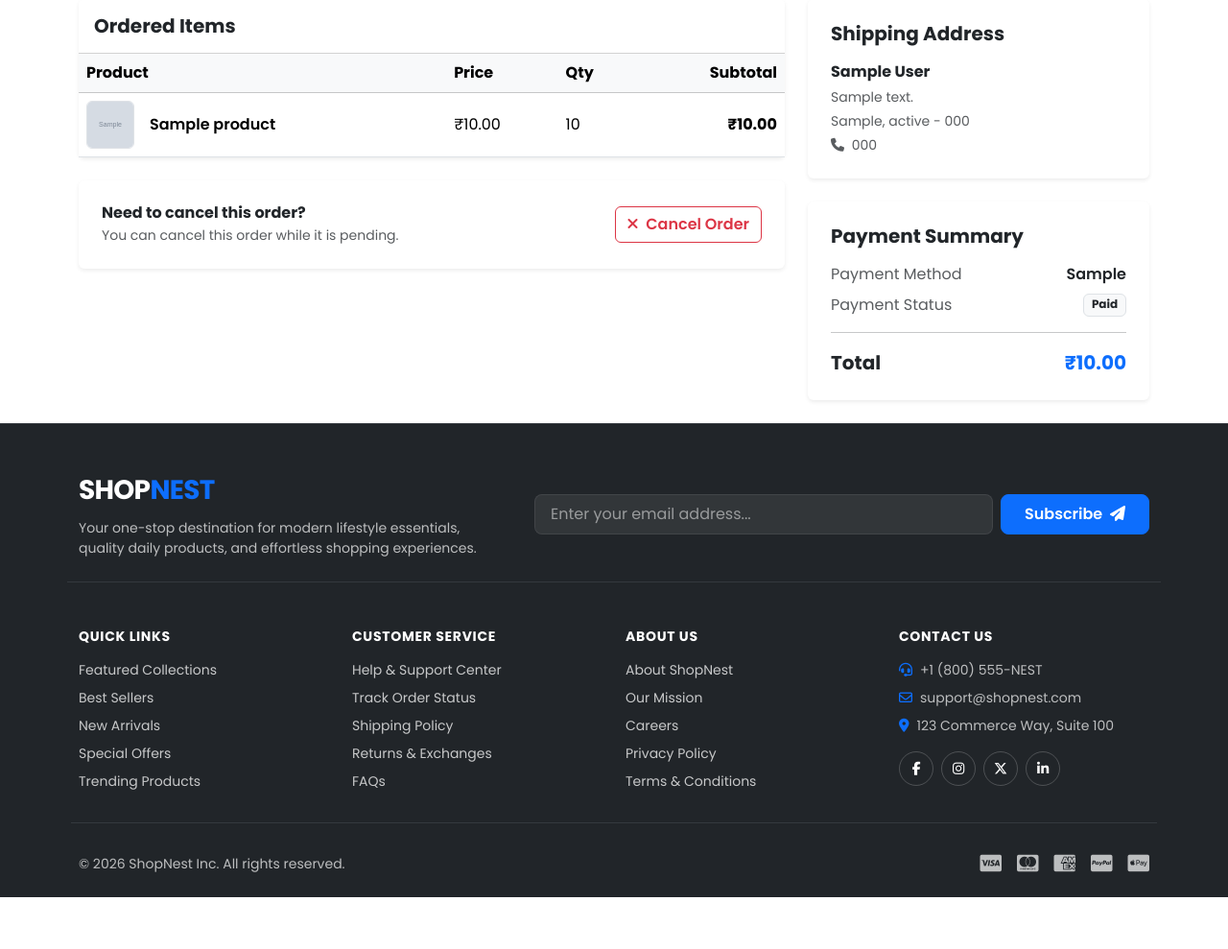
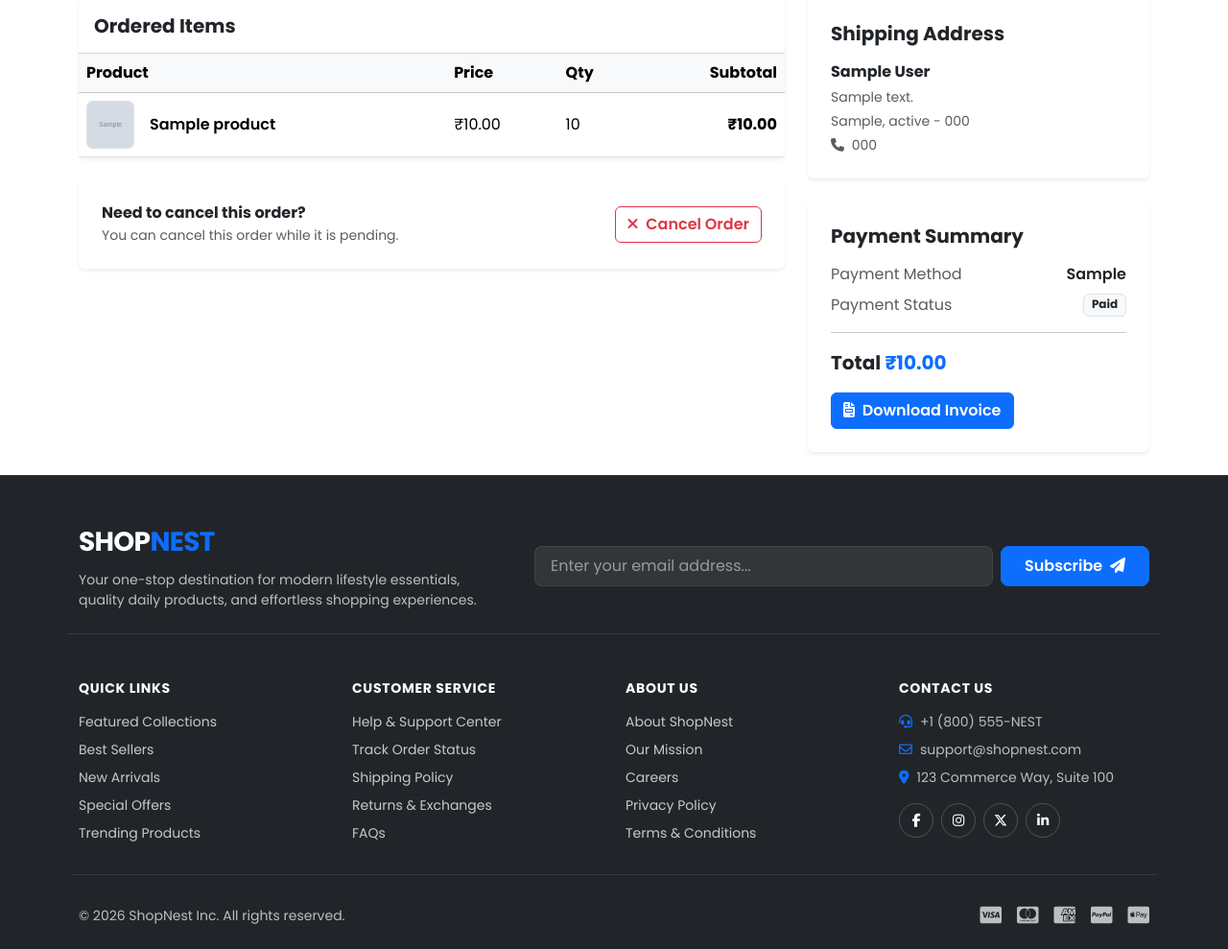
Before and after one commit to krishjain-04/shopnest, a Django app: page /orders/order-detail/1/ in a window 1280 px wide. Shown: the part 392-1381 px from the top of the page at 96% size. Before the commit the page ends 1327 px from the top, so only its background shows below. Run offline with Django 5.2, Linux system fonts and the light colour scheme; a user stored in the database is signed in; tables that the repository leaves empty hold one stand-in row (values such as "Sample post"); grey boxes marked "Sample" are stand-in pictures.

Commit message:
Add download invoice button

```diff
--- a/templates/client/order_detail.html
+++ b/templates/client/order_detail.html
@@ -205,10 +205,19 @@
 
                     <hr>
 
-                    <div class="d-flex justify-content-between fs-5 fw-bold">
-                        <span>Total</span>
-                        <span class="text-primary">₹{{ order.total_amount }}</span>
-                    </div>
+                 <div class="mt-3">
+    <div class="fw-bold fs-5">
+        Total <span class="text-primary">₹{{ order.total_amount }}</span>
+    </div>
+
+    <div class="mt-3">
+        <a href="{% url 'download_invoice' order.order_id %}"
+           class="btn btn-primary fw-semibold">
+            <i class="fa-solid fa-file-invoice me-1"></i>
+            Download Invoice
+        </a>
+    </div>
+</div>
                 </div>
             </div>
         </div>
```
